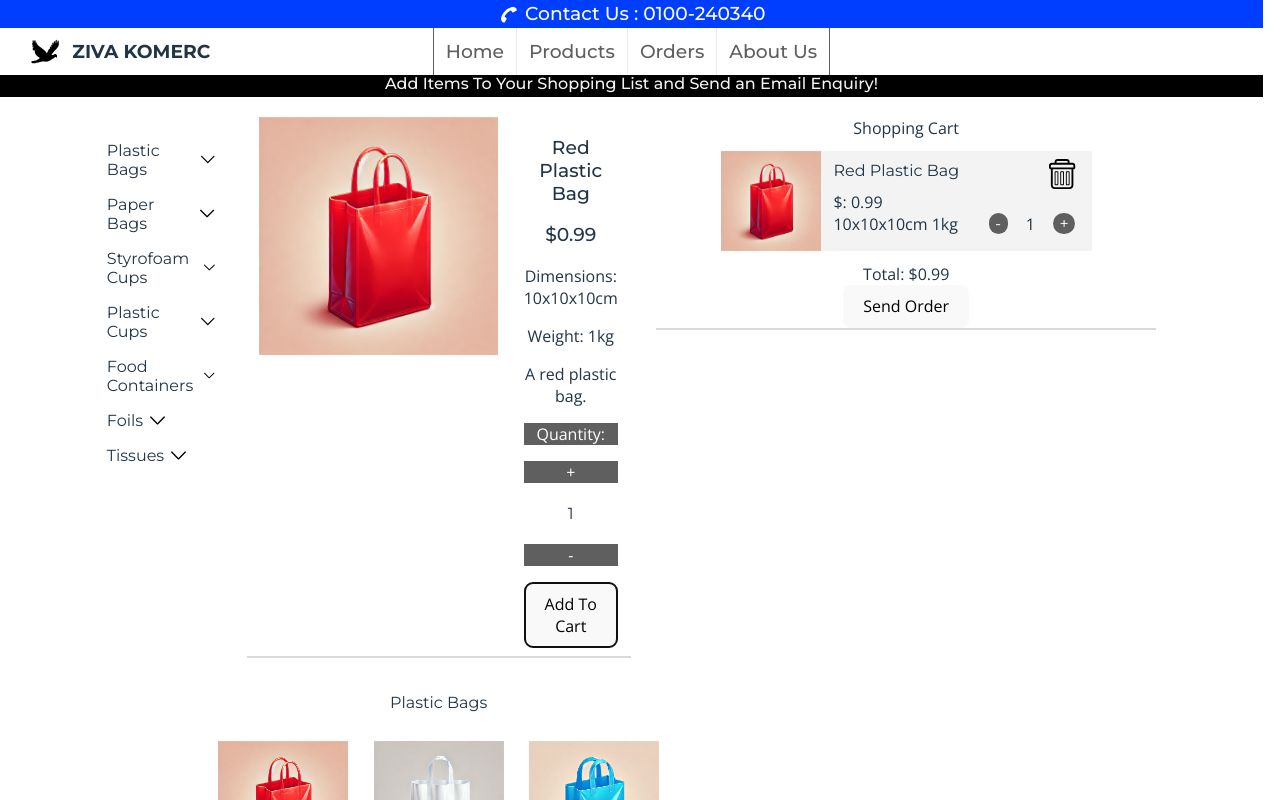
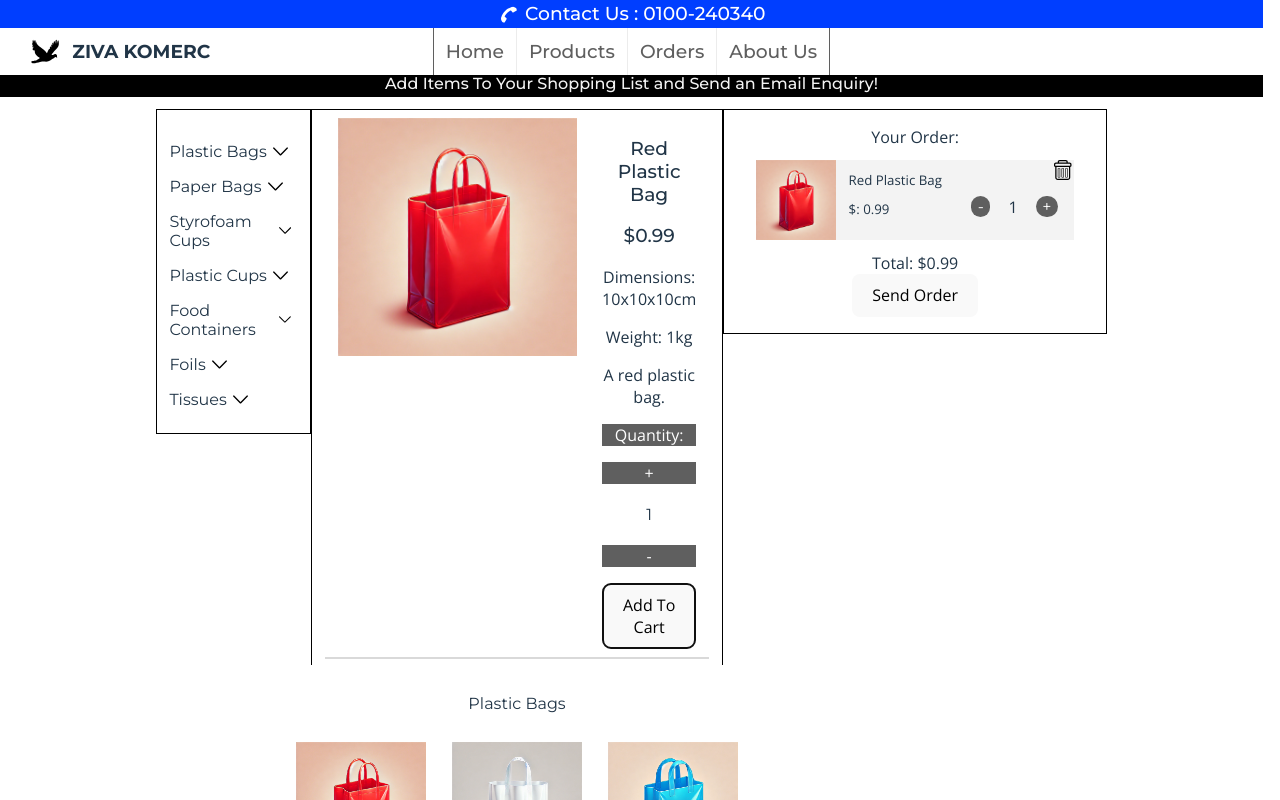
Before and after one commit to SuperHeavyBallet/Ziva-Website, a React (Vite) app in the folder Ziva-Website/: page /products in a window 1280 px wide. Both pictures are taken after a click on the button "Add To Cart". Shown: the top 800 px of the page. Built offline with nearby package versions, Linux system fonts and the light colour scheme.

Commit message:
Catalogue Page CSS Update

```diff
--- a/Ziva-Website/src/Components/Footer/footer.jsx
+++ b/Ziva-Website/src/Components/Footer/footer.jsx
@@ -1,7 +1,20 @@
 import styles from "./footer.module.css"
+import { useEffect } from "react";
+import Button from "../Button/button";
 
 export default function Footer()
 {
+    useEffect(() => {
+        backToTop();
+      }, []);
+
+      function backToTop()
+      {
+
+
+        window.scrollTo(0, 0);
+      }
+
     return(
         <div className={styles.footerContainer}>
 
@@ -19,7 +32,15 @@ export default function Footer()
 
                 <p>20000</p>
             </div>
+
+            <Button
+            buttonText="Back to top"
+            buttonFunction={() => backToTop()}
+        />
+
         </div>
+
+
     )
 
 }
--- a/Ziva-Website/src/Components/Footer/footer.module.css
+++ b/Ziva-Website/src/Components/Footer/footer.module.css
@@ -8,6 +8,8 @@
     flex-direction: row;
     align-items: center;
     justify-content: center;
+
+
 }
 
 .footerLeftSide{
--- a/Ziva-Website/src/Components/ShoppingCart/shoppingCart.jsx
+++ b/Ziva-Website/src/Components/ShoppingCart/shoppingCart.jsx
@@ -105,7 +105,7 @@ export default function ShoppingCart( {cartContents, onRemoveItem, itemClicked,
 
     return(
         <div className={styles.shoppingCartContainer}>
-            Shopping Cart
+            Your Order:
 
         <div className={styles.shoppingCartItems}>
             {
@@ -124,19 +124,19 @@ export default function ShoppingCart( {cartContents, onRemoveItem, itemClicked,
                         <div className={styles.shoppingCartSecondBox}>
                             <div className={styles.shoppingCartItemTitle}>
                                 <div>
-                                    <h4>{product.name}</h4>
+                                    <h5>{product.name}</h5>
                                 </div>
                             </div>
 
+                           {/* <div className={styles.stats}>
+                                    <h5>{product.item.dimensions} {product.item.weight}</h5>
+                                    </div>*/}
+
+                                <div className={styles.price}>
+                                    <h5>$: {Number(product.item.price * product.quantity).toFixed(2)}</h5>
+                                </div>
 
 
-                                <div className={styles.price}>
-                                    $: {Number(product.item.price * product.quantity).toFixed(2)}
-                                </div>
-
-                                <div className={styles.stats}>
-                                    {product.item.dimensions} {product.item.weight}
-                                </div>
 
                         </div>
 
--- a/Ziva-Website/src/Components/ShoppingCart/shoppingCart.module.css
+++ b/Ziva-Website/src/Components/ShoppingCart/shoppingCart.module.css
@@ -4,9 +4,10 @@
     justify-content: center;
     align-items: center;
     background-color: var(--bright-colour);
-    width: 500px;
+    max-width: 500px;
+
     margin: 1vh 0;
-    box-shadow: rgba(0, 0, 0, 0.15) 0px 2px 0px;
+
 
 }
 
@@ -16,6 +17,8 @@
     flex-direction: column;
     margin: 1vh 1vw;
     max-height: fit-content;
+    max-width: 400px;
+
 }
 
 .shoppingCartEachItem{
@@ -24,7 +27,9 @@
     justify-content: space-between;
     margin: 0.5vh 0.5vw;
     background-color: var(--off-bright-colour);
-    max-height: 100px;
+    max-height: 80px;
+
+
 
 }
 
@@ -67,11 +72,15 @@
 
 }
 
-.shoppingCartItemTitle h4{
+.shoppingCartItemTitle h5,
+.price h5,
+.stats h5
+{
+    font-family: 'Open Sans';
     padding: 0;
     margin: 0;
+}
 
-}
 
 .price,
 .stats{
@@ -87,7 +96,7 @@
 
 
 .shoppingCartImage{
-    max-height: 100px;
+    max-height:  80px;
     margin: 0;
     padding: 0;
 }
@@ -143,12 +152,12 @@
     align-items: flex-end;
     height: 100%;
     margin: 0;
-    padding: 1vh 1vw;
+    padding: 0;
 }
 
 .removeButton svg{
-    max-height: 30px;
-    max-width: 30px;
+    max-height: 20px;
+    max-width: 20px;
 }
 
 .removeButton svg:hover{
--- a/Ziva-Website/src/pages/AboutUsPage/aboutUsPage.jsx
+++ b/Ziva-Website/src/pages/AboutUsPage/aboutUsPage.jsx
@@ -19,14 +19,6 @@ export default function AboutUsPage()
         line5: "Explore our wide selection of products and experience exceptional service tailored to your needs. Thank you for choosing Ziva Komerc!"
     }
 
-    useEffect(() => {
-        backToTop();
-      }, []);
-
-      function backToTop()
-      {
-        window.scrollTo(0, 0);
-      }
 
     return(
         <div className={styles.pageContainer}>
@@ -42,10 +34,7 @@ export default function AboutUsPage()
                 <HomePageContactSection />
             </div>
 
-            <Button
-            buttonText="Back to top"
-            buttonFunction={() => backToTop()}
-        />
+
 
             <Footer />
 
--- a/Ziva-Website/src/pages/CataloguePage/cataloguePage.jsx
+++ b/Ziva-Website/src/pages/CataloguePage/cataloguePage.jsx
@@ -21,14 +21,7 @@ export default function CataloguePage( {updateShoppingCartContents, incomingProd
 
 
 
-    useEffect(() => {
-        backToTop();
-      }, []);
 
-      function backToTop()
-      {
-        window.scrollTo(0, 0);
-      }
     const uniqueGroups = Array.from(new Map(products.map(item => [item.group, item.groupName])).entries()).map(([group, groupName]) => ({ group, groupName }));
 
 
@@ -209,10 +202,6 @@ export default function CataloguePage( {updateShoppingCartContents, incomingProd
             </div>
             </div>
 
-            <Button
-            buttonText="Back to top"
-            buttonFunction={() => backToTop()}
-        />
             <Footer />
 
         </div>
--- a/Ziva-Website/src/pages/CataloguePage/cataloguePage.module.css
+++ b/Ziva-Website/src/pages/CataloguePage/cataloguePage.module.css
@@ -36,7 +36,7 @@
 .leftMenu{
 
     background-color: var(--bright-colour);
-
+    border: 1px solid black;
 
 
     width: 10vw;
@@ -55,13 +55,15 @@
     justify-content: center;
     align-items: center;
     text-align: center;
+
+    border: 1px solid black;
 }
 
 .rightSection{
 
-
+    border: 1px solid black;
 
     width: fit-content;
 
-    padding: 0vh 1vw 1vh 1vw;
+    padding: 1vh 1vw;
 }
--- a/Ziva-Website/src/pages/HomePage/homePage.jsx
+++ b/Ziva-Website/src/pages/HomePage/homePage.jsx
@@ -17,14 +17,7 @@ import LargeImageRow from "../../Components/LargeImageRow/largeImageRow"
 export default function HomePage(){
 
 
-    useEffect(() => {
-        backToTop();
-      }, []);
 
-      function backToTop()
-      {
-        window.scrollTo(0, 0);
-      }
 
     return(
         <div className={styles.pageContainer}>
@@ -68,10 +61,7 @@ export default function HomePage(){
 
             </div>
 
-        <Button className={styles.backToTopButton}
-            buttonText="Back to top"
-            buttonFunction={() => backToTop()}
-        />
+
 
             <Footer />
         </div>
--- a/Ziva-Website/src/pages/OrdersPage/ordersPage.jsx
+++ b/Ziva-Website/src/pages/OrdersPage/ordersPage.jsx
@@ -4,6 +4,7 @@ import styles from "./ordersPage.module.css"
 import { useState, useEffect } from "react";
 import products from "../../../public/products.json"
 import OrderForm from "../../Components/OrderForm/orderForm";
+import Footer from "../../Components/Footer/footer";
 
 export default function OrdersPage( {shoppingCartContents, onRemoveItem, itemClicked, itemQuantityAdjusted} )
 {
@@ -110,6 +111,8 @@ export default function OrdersPage( {shoppingCartContents, onRemoveItem, itemCli
                 />
             </div>
             </div>
+
+            <Footer />
         </div>
     )
 
--- a/Ziva-Website/src/pages/OrdersPage/ordersPage.module.css
+++ b/Ziva-Website/src/pages/OrdersPage/ordersPage.module.css
@@ -1,8 +1,8 @@
 .pageContainer{
-    background-color: var(--off-bright-colour);
+
     width: 100vw;
     max-width:100%;  /* added */
-    height: 100%;
+    min-height: 80vh;
     padding-top: 8vh;
 
     display: flex;
```
